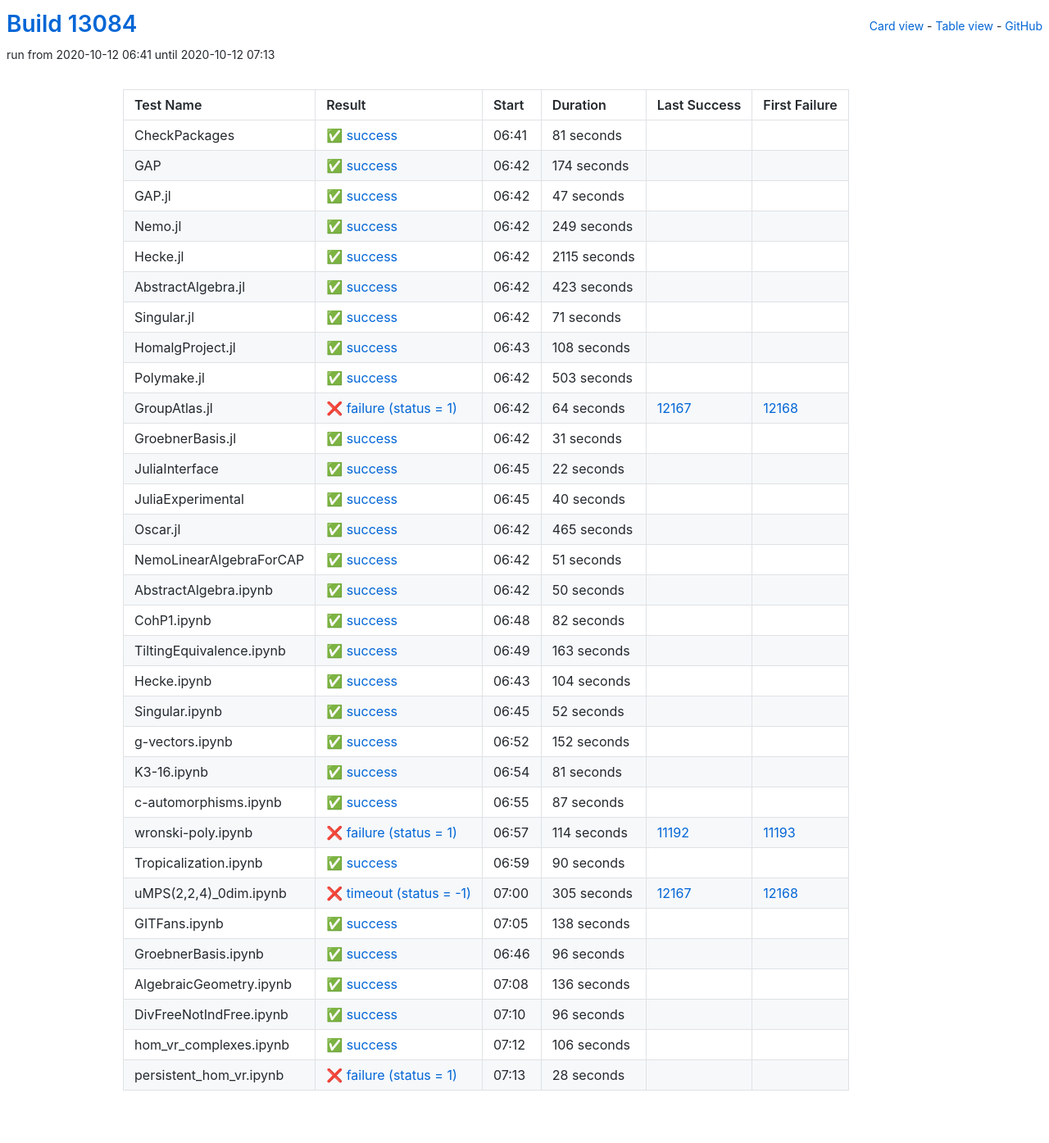
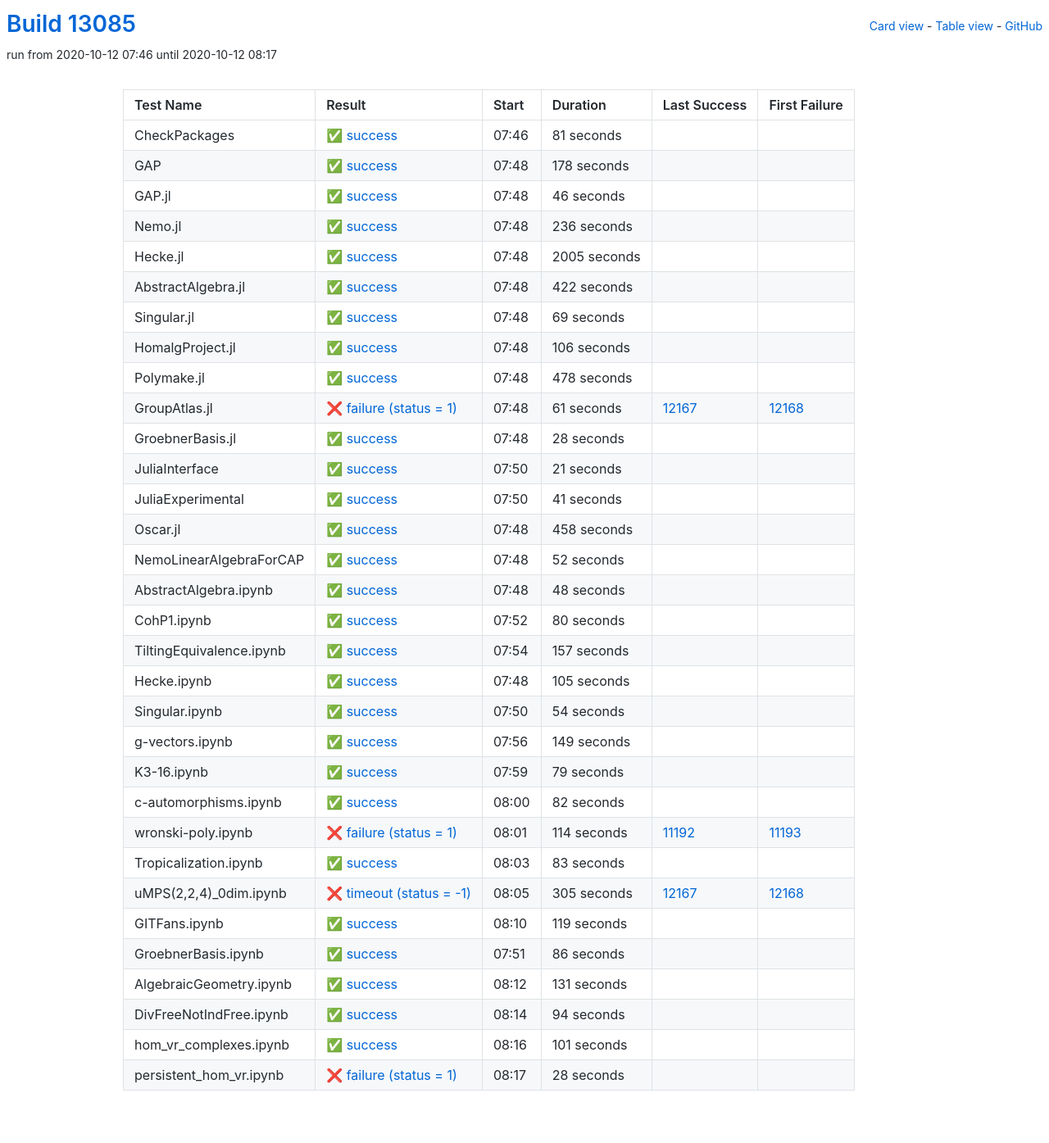
Before and after one commit to oscar-system/oscar-ci-status, a Jekyll site: the page built from table.html, in a window 1280 px wide. Shown: the whole page at 82% size. Built offline with Jekyll 4.4.1, drawn with Linux system fonts in a browser that asks for light colours.

Commit message:
Build #13085

```diff
--- a/_data/ci.yml
+++ b/_data/ci.yml
@@ -1,6 +1,6 @@
 ---
-build: 13084
-build_url: https://oscarci.mathematik.uni-kl.de/job/oscar/13084/
+build: 13085
+build_url: https://oscarci.mathematik.uni-kl.de/job/oscar/13085/
 job: oscar
 organization: oscar-system
 repo: oscar-ci-status
@@ -8,8 +8,8 @@ repourl: https://github.com/oscar-system/oscar-ci-status
 tests:
 - name: CheckPackages
   id: checkpackages
-  log: https://oscarci.mathematik.uni-kl.de/job/oscar/13084/artifact/logs/build-13084/CheckPackages.log
-  start: 2020-10-12 06:41
+  log: https://oscarci.mathematik.uni-kl.de/job/oscar/13085/artifact/logs/build-13085/CheckPackages.log
+  start: 2020-10-12 07:46
   success: true
   exitcode: 0
   status: success
@@ -20,188 +20,260 @@ tests:
   first_failure_url:
 - name: GAP
   id: gap
-  log: https://oscarci.mathematik.uni-kl.de/job/oscar/13084/artifact/logs/build-13084/GAP.log
-  start: 2020-10-12 06:42
+  log: https://oscarci.mathematik.uni-kl.de/job/oscar/13085/artifact/logs/build-13085/GAP.log
+  start: 2020-10-12 07:48
   success: true
   exitcode: 0
   status: success
-  duration: 174
+  duration: 178
   last_success: false
   last_success_url:
   first_failure: false
   first_failure_url:
 - name: GAP.jl
   id: gap-jl
-  log: https://oscarci.mathematik.uni-kl.de/job/oscar/13084/artifact/logs/build-13084/GAP.jl.log
-  start: 2020-10-12 06:42
+  log: https://oscarci.mathematik.uni-kl.de/job/oscar/13085/artifact/logs/build-13085/GAP.jl.log
+  start: 2020-10-12 07:48
   success: true
   exitcode: 0
   status: success
-  duration: 47
+  duration: 46
   last_success: false
   last_success_url:
   first_failure: false
   first_failure_url:
 - name: Nemo.jl
   id: nemo-jl
-  log: https://oscarci.mathematik.uni-kl.de/job/oscar/13084/artifact/logs/build-13084/Nemo.jl.log
-  start: 2020-10-12 06:42
+  log: https://oscarci.mathematik.uni-kl.de/job/oscar/13085/artifact/logs/build-13085/Nemo.jl.log
+  start: 2020-10-12 07:48
   success: true
   exitcode: 0
   status: success
-  duration: 249
+  duration: 236
   last_success: false
   last_success_url:
   first_failure: false
   first_failure_url:
 - name: Hecke.jl
   id: hecke-jl
-  log: https://oscarci.mathematik.uni-kl.de/job/oscar/13084/artifact/logs/build-13084/Hecke.jl.log
-  start: 2020-10-12 06:42
+  log: https://oscarci.mathematik.uni-kl.de/job/oscar/13085/artifact/logs/build-13085/Hecke.jl.log
+  start: 2020-10-12 07:48
   success: true
   exitcode: 0
   status: success
-  duration: 2115
+  duration: 2005
   last_success: false
   last_success_url:
   first_failure: false
   first_failure_url:
 - name: AbstractAlgebra.jl
   id: abstractalgebra-jl
-  log: https://oscarci.mathematik.uni-kl.de/job/oscar/13084/artifact/logs/build-13084/AbstractAlgebra.jl.log
-  start: 2020-10-12 06:42
+  log: https://oscarci.mathematik.uni-kl.de/job/oscar/13085/artifact/logs/build-13085/AbstractAlgebra.jl.log
+  start: 2020-10-12 07:48
   success: true
   exitcode: 0
   status: success
-  duration: 423
+  duration: 422
   last_success: false
   last_success_url:
   first_failure: false
   first_failure_url:
 - name: Singular.jl
   id: singular-jl
-  log: https://oscarci.mathematik.uni-kl.de/job/oscar/13084/artifact/logs/build-13084/Singular.jl.log
-  start: 2020-10-12 06:42
+  log: https://oscarci.mathematik.uni-kl.de/job/oscar/13085/artifact/logs/build-13085/Singular.jl.log
+  start: 2020-10-12 07:48
   success: true
   exitcode: 0
   status: success
-  duration: 71
+  duration: 69
   last_success: false
   last_success_url:
   first_failure: false
   first_failure_url:
 - name: HomalgProject.jl
   id: homalgproject-jl
-  log: https://oscarci.mathematik.uni-kl.de/job/oscar/13084/artifact/logs/build-13084/HomalgProject.jl.log
-  start: 2020-10-12 06:43
+  log: https://oscarci.mathematik.uni-kl.de/job/oscar/13085/artifact/logs/build-13085/HomalgProject.jl.log
+  start: 2020-10-12 07:48
   success: true
   exitcode: 0
   status: success
-  duration: 108
+  duration: 106
   last_success: false
   last_success_url:
   first_failure: false
   first_failure_url:
 - name: Polymake.jl
   id: polymake-jl
-  log: https://oscarci.mathematik.uni-kl.de/job/oscar/13084/artifact/logs/build-13084/Polymake.jl.log
-  start: 2020-10-12 06:42
+  log: https://oscarci.mathematik.uni-kl.de/job/oscar/13085/artifact/logs/build-13085/Polymake.jl.log
+  start: 2020-10-12 07:48
   success: true
   exitcode: 0
   status: success
-  duration: 503
+  duration: 478
   last_success: false
   last_success_url:
   first_failure: false
   first_failure_url:
 - name: GroupAtlas.jl
   id: groupatlas-jl
-  log: https://oscarci.mathematik.uni-kl.de/job/oscar/13084/artifact/logs/build-13084/GroupAtlas.jl.log
-  start: 2020-10-12 06:42
+  log: https://oscarci.mathematik.uni-kl.de/job/oscar/13085/artifact/logs/build-13085/GroupAtlas.jl.log
+  start: 2020-10-12 07:48
   success: false
   exitcode: 1
   status: failure
-  duration: 64
+  duration: 61
   last_success: 12167
   last_success_url: https://oscarci.mathematik.uni-kl.de/job/oscar/12167/
   first_failure: 12168
   first_failure_url: https://oscarci.mathematik.uni-kl.de/job/oscar/12168/
 - name: GroebnerBasis.jl
   id: groebnerbasis-jl
-  log: https://oscarci.mathematik.uni-kl.de/job/oscar/13084/artifact/logs/build-13084/GroebnerBasis.jl.log
-  start: 2020-10-12 06:42
+  log: https://oscarci.mathematik.uni-kl.de/job/oscar/13085/artifact/logs/build-13085/GroebnerBasis.jl.log
+  start: 2020-10-12 07:48
   success: true
   exitcode: 0
   status: success
-  duration: 31
+  duration: 28
   last_success: false
   last_success_url:
   first_failure: false
   first_failure_url:
 - name: JuliaInterface
   id: juliainterface
-  log: https://oscarci.mathematik.uni-kl.de/job/oscar/13084/artifact/logs/build-13084/JuliaInterface.log
-  start: 2020-10-12 06:45
+  log: https://oscarci.mathematik.uni-kl.de/job/oscar/13085/artifact/logs/build-13085/JuliaInterface.log
+  start: 2020-10-12 07:50
   success: true
   exitcode: 0
   status: success
-  duration: 22
+  duration: 21
   last_success: false
   last_success_url:
   first_failure: false
   first_failure_url:
 - name: JuliaExperimental
   id: juliaexperimental
-  log: https://oscarci.mathematik.uni-kl.de/job/oscar/13084/artifact/logs/build-13084/JuliaExperimental.log
-  start: 2020-10-12 06:45
+  log: https://oscarci.mathematik.uni-kl.de/job/oscar/13085/artifact/logs/build-13085/JuliaExperimental.log
+  start: 2020-10-12 07:50
   success: true
   exitcode: 0
   status: success
-  duration: 40
+  duration: 41
   last_success: false
   last_success_url:
   first_failure: false
   first_failure_url:
 - name: Oscar.jl
   id: oscar-jl
-  log: https://oscarci.mathematik.uni-kl.de/job/oscar/13084/artifact/logs/build-13084/Oscar.jl.log
-  start: 2020-10-12 06:42
+  log: https://oscarci.mathematik.uni-kl.de/job/oscar/13085/artifact/logs/build-13085/Oscar.jl.log
+  start: 2020-10-12 07:48
   success: true
   exitcode: 0
   status: success
-  duration: 465
+  duration: 458
   last_success: false
   last_success_url:
   first_failure: false
   first_failure_url:
 - name: NemoLinearAlgebraForCAP
   id: nemolinearalgebraforcap
-  log: https://oscarci.mathematik.uni-kl.de/job/oscar/13084/artifact/logs/build-13084/NemoLinearAlgebraForCAP.log
-  start: 2020-10-12 06:42
+  log: https://oscarci.mathematik.uni-kl.de/job/oscar/13085/artifact/logs/build-13085/NemoLinearAlgebraForCAP.log
+  start: 2020-10-12 07:48
   success: true
   exitcode: 0
   status: success
-  duration: 51
+  duration: 52
   last_success: false
   last_success_url:
   first_failure: false
   first_failure_url:
 - name: AbstractAlgebra.ipynb
   id: abstractalgebra-ipynb
-  log: https://oscarci.mathematik.uni-kl.de/job/oscar/13084/artifact/logs/build-13084/AbstractAlgebra.ipynb.log
-  start: 2020-10-12 06:42
+  log: https://oscarci.mathematik.uni-kl.de/job/oscar/13085/artifact/logs/build-13085/AbstractAlgebra.ipynb.log
+  start: 2020-10-12 07:48
   success: true
   exitcode: 0
   status: success
-  duration: 50
+  duration: 48
   last_success: false
   last_success_url:
   first_failure: false
   first_failure_url:
 - name: CohP1.ipynb
   id: cohp1-ipynb
-  log: https://oscarci.mathematik.uni-kl.de/job/oscar/13084/artifact/logs/build-13084/CohP1.ipynb.log
-  start: 2020-10-12 06:48
+  log: https://oscarci.mathematik.uni-kl.de/job/oscar/13085/artifact/logs/build-13085/CohP1.ipynb.log
+  start: 2020-10-12 07:52
+  success: true
+  exitcode: 0
+  status: success
+  duration: 80
+  last_success: false
+  last_success_url:
+  first_failure: false
+  first_failure_url:
+- name: TiltingEquivalence.ipynb
+  id: tiltingequivalence-ipynb
+  log: https://oscarci.mathematik.uni-kl.de/job/oscar/13085/artifact/logs/build-13085/TiltingEquivalence.ipynb.log
+  start: 2020-10-12 07:54
+  success: true
+  exitcode: 0
+  status: success
+  duration: 157
+  last_success: false
+  last_success_url:
+  first_failure: false
+  first_failure_url:
+- name: Hecke.ipynb
+  id: hecke-ipynb
+  log: https://oscarci.mathematik.uni-kl.de/job/oscar/13085/artifact/logs/build-13085/Hecke.ipynb.log
+  start: 2020-10-12 07:48
+  success: true
+  exitcode: 0
+  status: success
+  duration: 105
+  last_success: false
+  last_success_url:
+  first_failure: false
+  first_failure_url:
+- name: Singular.ipynb
+  id: singular-ipynb
+  log: https://oscarci.mathematik.uni-kl.de/job/oscar/13085/artifact/logs/build-13085/Singular.ipynb.log
+  start: 2020-10-12 07:50
+  success: true
+  exitcode: 0
+  status: success
+  duration: 54
+  last_success: false
+  last_success_url:
+  first_failure: false
+  first_failure_url:
+- name: g-vectors.ipynb
+  id: g-vectors-ipynb
+  log: https://oscarci.mathematik.uni-kl.de/job/oscar/13085/artifact/logs/build-13085/g-vectors.ipynb.log
+  start: 2020-10-12 07:56
+  success: true
+  exitcode: 0
+  status: success
+  duration: 149
+  last_success: false
+  last_success_url:
+  first_failure: false
+  first_failure_url:
+- name: K3-16.ipynb
+  id: k3-16-ipynb
+  log: https://oscarci.mathematik.uni-kl.de/job/oscar/13085/artifact/logs/build-13085/K3-16.ipynb.log
+  start: 2020-10-12 07:59
+  success: true
+  exitcode: 0
+  status: success
+  duration: 79
+  last_success: false
+  last_success_url:
+  first_failure: false
+  first_failure_url:
+- name: c-automorphisms.ipynb
+  id: c-automorphisms-ipynb
+  log: https://oscarci.mathematik.uni-kl.de/job/oscar/13085/artifact/logs/build-13085/c-automorphisms.ipynb.log
+  start: 2020-10-12 08:00
   success: true
   exitcode: 0
   status: success
@@ -210,82 +282,10 @@ tests:
   last_success_url:
   first_failure: false
   first_failure_url:
-- name: TiltingEquivalence.ipynb
-  id: tiltingequivalence-ipynb
-  log: https://oscarci.mathematik.uni-kl.de/job/oscar/13084/artifact/logs/build-13084/TiltingEquivalence.ipynb.log
-  start: 2020-10-12 06:49
-  success: true
-  exitcode: 0
-  status: success
-  duration: 163
-  last_success: false
-  last_success_url:
-  first_failure: false
-  first_failure_url:
-- name: Hecke.ipynb
-  id: hecke-ipynb
-  log: https://oscarci.mathematik.uni-kl.de/job/oscar/13084/artifact/logs/build-13084/Hecke.ipynb.log
-  start: 2020-10-12 06:43
-  success: true
-  exitcode: 0
-  status: success
-  duration: 104
-  last_success: false
-  last_success_url:
-  first_failure: false
-  first_failure_url:
-- name: Singular.ipynb
-  id: singular-ipynb
-  log: https://oscarci.mathematik.uni-kl.de/job/oscar/13084/artifact/logs/build-13084/Singular.ipynb.log
-  start: 2020-10-12 06:45
-  success: true
-  exitcode: 0
-  status: success
-  duration: 52
-  last_success: false
-  last_success_url:
-  first_failure: false
-  first_failure_url:
-- name: g-vectors.ipynb
-  id: g-vectors-ipynb
-  log: https://oscarci.mathematik.uni-kl.de/job/oscar/13084/artifact/logs/build-13084/g-vectors.ipynb.log
-  start: 2020-10-12 06:52
-  success: true
-  exitcode: 0
-  status: success
-  duration: 152
-  last_success: false
-  last_success_url:
-  first_failure: false
-  first_failure_url:
-- name: K3-16.ipynb
-  id: k3-16-ipynb
-  log: https://oscarci.mathematik.uni-kl.de/job/oscar/13084/artifact/logs/build-13084/K3-16.ipynb.log
-  start: 2020-10-12 06:54
-  success: true
-  exitcode: 0
-  status: success
-  duration: 81
-  last_success: false
-  last_success_url:
-  first_failure: false
-  first_failure_url:
-- name: c-automorphisms.ipynb
-  id: c-automorphisms-ipynb
-  log: https://oscarci.mathematik.uni-kl.de/job/oscar/13084/artifact/logs/build-13084/c-automorphisms.ipynb.log
-  start: 2020-10-12 06:55
-  success: true
-  exitcode: 0
-  status: success
-  duration: 87
-  last_success: false
-  last_success_url:
-  first_failure: false
-  first_failure_url:
 - name: wronski-poly.ipynb
   id: wronski-poly-ipynb
-  log: https://oscarci.mathematik.uni-kl.de/job/oscar/13084/artifact/logs/build-13084/wronski-poly.ipynb.log
-  start: 2020-10-12 06:57
+  log: https://oscarci.mathematik.uni-kl.de/job/oscar/13085/artifact/logs/build-13085/wronski-poly.ipynb.log
+  start: 2020-10-12 08:01
   success: false
   exitcode: 1
   status: failure
@@ -296,20 +296,20 @@ tests:
   first_failure_url: https://oscarci.mathematik.uni-kl.de/job/oscar/11193/
 - name: Tropicalization.ipynb
   id: tropicalization-ipynb
-  log: https://oscarci.mathematik.uni-kl.de/job/oscar/13084/artifact/logs/build-13084/Tropicalization.ipynb.log
-  start: 2020-10-12 06:59
+  log: https://oscarci.mathematik.uni-kl.de/job/oscar/13085/artifact/logs/build-13085/Tropicalization.ipynb.log
+  start: 2020-10-12 08:03
   success: true
   exitcode: 0
   status: success
-  duration: 90
+  duration: 83
   last_success: false
   last_success_url:
   first_failure: false
   first_failure_url:
 - name: uMPS(2,2,4)_0dim.ipynb
   id: umps-2-2-4-0dim-ipynb
-  log: https://oscarci.mathematik.uni-kl.de/job/oscar/13084/artifact/logs/build-13084/uMPS-2-2-4-_0dim.ipynb.log
-  start: 2020-10-12 07:00
+  log: https://oscarci.mathematik.uni-kl.de/job/oscar/13085/artifact/logs/build-13085/uMPS-2-2-4-_0dim.ipynb.log
+  start: 2020-10-12 08:05
   success: false
   exitcode: -1
   status: timeout
@@ -320,68 +320,68 @@ tests:
   first_failure_url: https://oscarci.mathematik.uni-kl.de/job/oscar/12168/
 - name: GITFans.ipynb
   id: gitfans-ipynb
-  log: https://oscarci.mathematik.uni-kl.de/job/oscar/13084/artifact/logs/build-13084/GITFans.ipynb.log
-  start: 2020-10-12 07:05
+  log: https://oscarci.mathematik.uni-kl.de/job/oscar/13085/artifact/logs/build-13085/GITFans.ipynb.log
+  start: 2020-10-12 08:10
   success: true
   exitcode: 0
   status: success
-  duration: 138
+  duration: 119
   last_success: false
   last_success_url:
   first_failure: false
   first_failure_url:
 - name: GroebnerBasis.ipynb
   id: groebnerbasis-ipynb
-  log: https://oscarci.mathematik.uni-kl.de/job/oscar/13084/artifact/logs/build-13084/GroebnerBasis.ipynb.log
-  start: 2020-10-12 06:46
+  log: https://oscarci.mathematik.uni-kl.de/job/oscar/13085/artifact/logs/build-13085/GroebnerBasis.ipynb.log
+  start: 2020-10-12 07:51
   success: true
   exitcode: 0
   status: success
-  duration: 96
+  duration: 86
   last_success: false
   last_success_url:
   first_failure: false
   first_failure_url:
 - name: AlgebraicGeometry.ipynb
   id: algebraicgeometry-ipynb
-  log: https://oscarci.mathematik.uni-kl.de/job/oscar/13084/artifact/logs/build-13084/AlgebraicGeometry.ipynb.log
-  start: 2020-10-12 07:08
+  log: https://oscarci.mathematik.uni-kl.de/job/oscar/13085/artifact/logs/build-13085/AlgebraicGeometry.ipynb.log
+  start: 2020-10-12 08:12
   success: true
   exitcode: 0
   status: success
-  duration: 136
+  duration: 131
   last_success: false
   last_success_url:
   first_failure: false
   first_failure_url:
 - name: DivFreeNotIndFree.ipynb
   id: divfreenotindfree-ipynb
-  log: https://oscarci.mathematik.uni-kl.de/job/oscar/13084/artifact/logs/build-13084/DivFreeNotIndFree.ipynb.log
-  start: 2020-10-12 07:10
+  log: https://oscarci.mathematik.uni-kl.de/job/oscar/13085/artifact/logs/build-13085/DivFreeNotIndFree.ipynb.log
+  start: 2020-10-12 08:14
   success: true
   exitcode: 0
   status: success
-  duration: 96
+  duration: 94
   last_success: false
   last_success_url:
   first_failure: false
   first_failure_url:
 - name: hom_vr_complexes.ipynb
   id: hom-vr-complexes-ipynb
-  log: https://oscarci.mathematik.uni-kl.de/job/oscar/13084/artifact/logs/build-13084/hom_vr_complexes.ipynb.log
-  start: 2020-10-12 07:12
+  log: https://oscarci.mathematik.uni-kl.de/job/oscar/13085/artifact/logs/build-13085/hom_vr_complexes.ipynb.log
+  start: 2020-10-12 08:16
   success: true
   exitcode: 0
   status: success
-  duration: 106
+  duration: 101
   last_success: false
   last_success_url:
   first_failure: false
   first_failure_url:
 - name: persistent_hom_vr.ipynb
   id: persistent-hom-vr-ipynb
-  log: https://oscarci.mathematik.uni-kl.de/job/oscar/13084/artifact/logs/build-13084/persistent_hom_vr.ipynb.log
-  start: 2020-10-12 07:13
+  log: https://oscarci.mathematik.uni-kl.de/job/oscar/13085/artifact/logs/build-13085/persistent_hom_vr.ipynb.log
+  start: 2020-10-12 08:17
   success: false
   exitcode: 1
   status: failure
```
Also changed, not shown: README.md.
